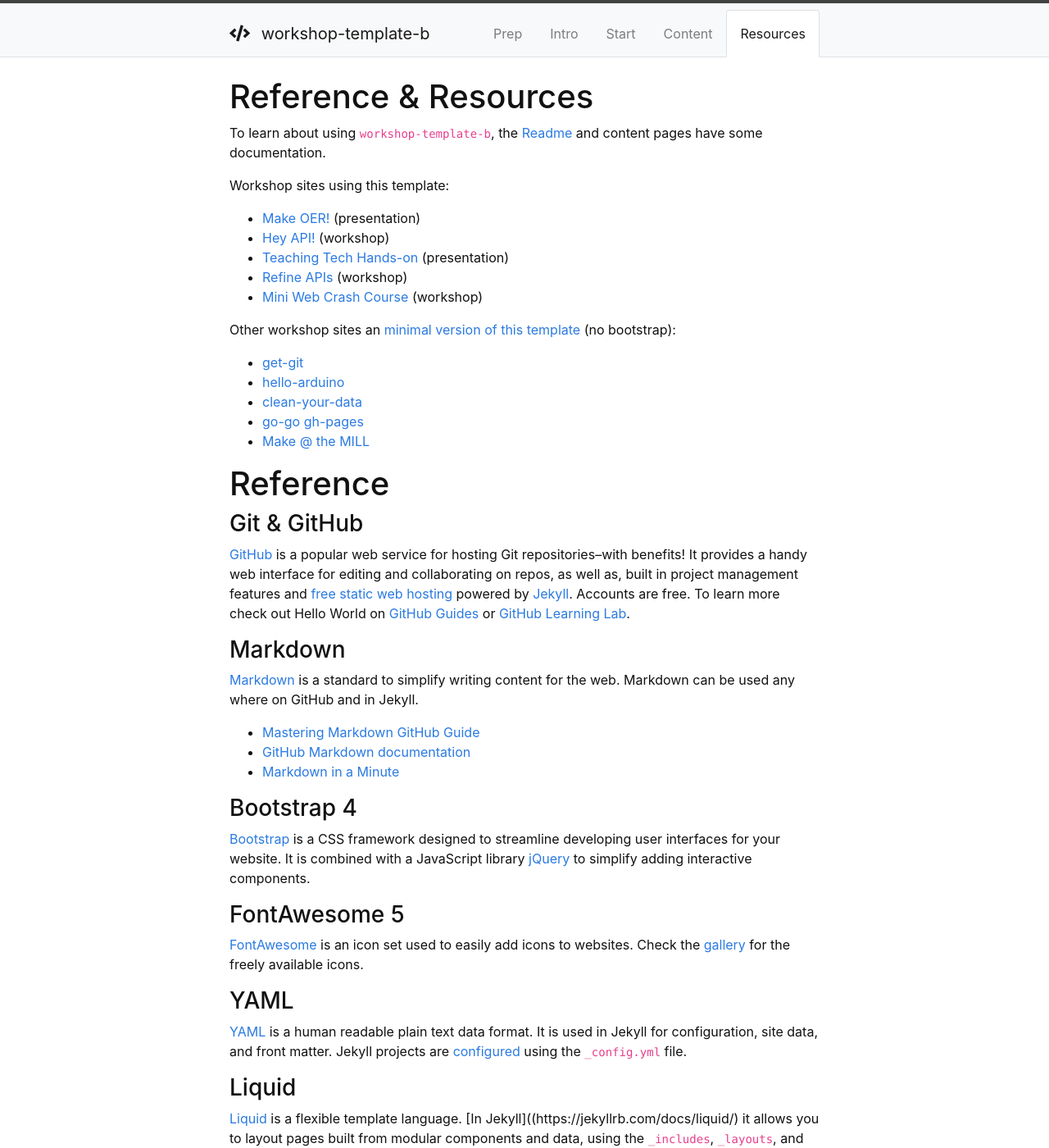
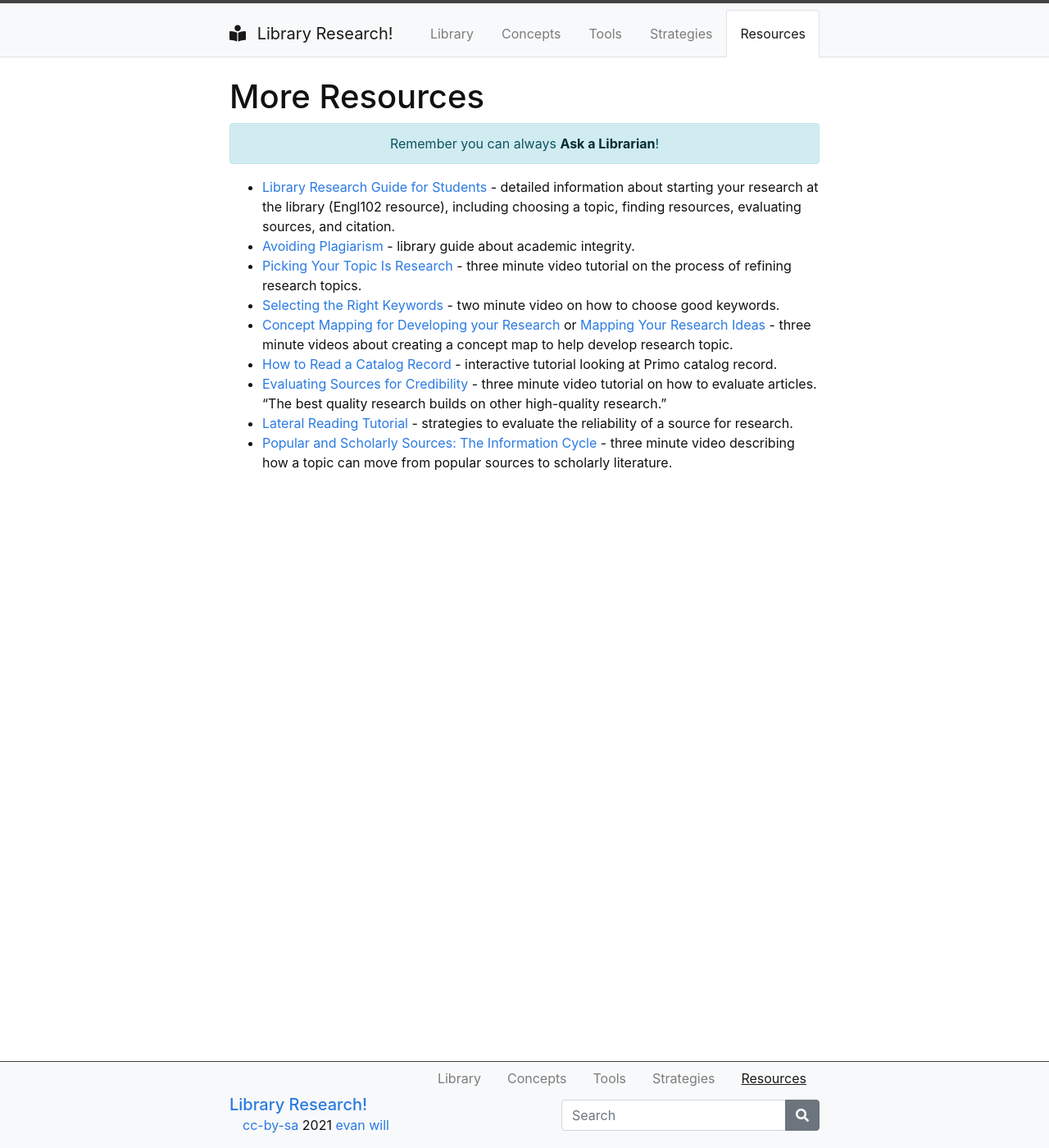
Before and after one commit to evanwill/library-intro, a Jekyll site: the page built from content/4-resources.md, in a window 1280 px wide and 1400 px high. Shown: the whole window at 82% size. Built offline with Jekyll 4.4.1, drawn with Linux system fonts in a browser that asks for light colours; some of the changed text lies outside the part shown.

Commit message:
workshop content

```diff
--- a/_config.yml
+++ b/_config.yml
@@ -10,15 +10,15 @@
 # SITE SETTINGS
 #
 # title appears in the header
-title: workshop-template-b
+title: Library Research!
 # title-icon appears in the header to give some pizazz (leave blank for none)
 # choose from Font Awesome 5 free, https://fontawesome.com/icons?d=gallery&m=free
 # some options: fas fa-wrench; fas fa-cogs; fas fa-code; fas fa-chalkboard-teacher; fas fa-book-open
-title-icon: fas fa-code
+title-icon: fas fa-book-reader
 # description, keywords, and image for meta tags
 # these do not visibility appear on the pages, but used for SEO
-description: "Create a workshop website quick and easy!"
-keywords: "workshops, websites, gh-pages, jekyll"
+description: "Getting starting on your scholarly research at University of Idaho Library."
+keywords: "workshops, research"
 featured-image: "/images/uidaho-workshop.jpg"
 # add search box to footer? true/false
 search: true
@@ -28,9 +28,9 @@ author: evan will
 # your github username for link [optional]
 github_username: evanwill
 # year or date published
-pub_year: 2020
+pub_year: 2021
 # location of code, the full url to your github repository
-source-code: https://github.com/evanwill/workshop-template-b
+source-code: https://github.com/evanwill/library-intro
 
 ##########
 # URL VARIABLES [optional!]
--- a/content/4-resources.md
+++ b/content/4-resources.md
@@ -1,70 +1,18 @@
 ---
-title: Reference & Resources
+title: More Resources
 nav: Resources
 ---
 
-To learn about using `workshop-template-b`, the [Readme](https://github.com/evanwill/workshop-template-b/blob/master/README.md) and content pages have some documentation.
+{% capture help %}
+Remember you can always [Ask a Librarian](https://www.lib.uidaho.edu/help/){:.alert-link}!{% endcapture %}
+{% include alert.html text=help color="info" align="center" %}
 
-Workshop sites using this template:
-
-- [Make OER!](https://evanwill.github.io/make-oer/) (presentation)
-- [Hey API!](https://evanwill.github.io/hey-api/) (workshop)
-- [Teaching Tech Hands-on](https://evanwill.github.io/tech-hands-on/) (presentation)
-- [Refine APIs](https://evanwill.github.io/refine-apis/) (workshop)
-- [Mini Web Crash Course](https://evanwill.github.io/mini-web-crash-course/) (workshop)
-
-Other workshop sites an [minimal version of this template](https://github.com/evanwill/workshop-template) (no bootstrap):
-
-- [get-git](https://evanwill.github.io/get-git/)
-- [hello-arduino](https://evanwill.github.io/hello-arduino/)
-- [clean-your-data](https://evanwill.github.io/clean-your-data/)
-- [go-go gh-pages](https://evanwill.github.io/go-go-ghpages/)
-- [Make @ the MILL](https://uidaholib.github.io/make-at-the-mill/)
-
-# Reference
-
-### Git & GitHub
-
-[GitHub](https://github.com/) is a popular web service for hosting Git repositories--with benefits!
-It provides a handy web interface for editing and collaborating on repos, as well as, built in project management features and [free static web hosting](https://pages.github.com/) powered by [Jekyll](https://jekyllrb.com/).
-Accounts are free.
-To learn more check out Hello World on [GitHub Guides](https://guides.github.com/) or [GitHub Learning Lab](https://lab.github.com/).
-
-### Markdown
-
-[Markdown](https://daringfireball.net/projects/markdown/) is a standard to simplify writing content for the web.
-Markdown can be used any where on GitHub and in Jekyll.
-
-- [Mastering Markdown GitHub Guide](https://guides.github.com/features/mastering-markdown/){:target="_blank" rel="noopener"}
-- [GitHub Markdown documentation](https://docs.github.com/en/free-pro-team@latest/github/writing-on-github/basic-writing-and-formatting-syntax){:target="_blank" rel="noopener"}
-- [Markdown in a Minute](https://evanwill.github.io/_drafts/notes/markdown-minute.html)
-
-### Bootstrap 4
-
-[Bootstrap](https://getbootstrap.com/) is a CSS framework designed to streamline developing user interfaces for your website.
-It is combined with a JavaScript library [jQuery](https://jquery.com/) to simplify adding interactive components.
-
-### FontAwesome 5
-
-[FontAwesome](https://fontawesome.com/) is an icon set used to easily add icons to websites.
-Check the [gallery](https://fontawesome.com/icons?d=gallery&m=free) for the freely available icons.
-
-### YAML
-
-[YAML](http://www.yaml.org/) is a human readable plain text data format.
-It is used in Jekyll for configuration, site data, and front matter.
-Jekyll projects are [configured](https://jekyllrb.com/docs/configuration/) using the `_config.yml` file.
-
-### Liquid
-
-[Liquid](http://shopify.github.io/liquid/) is a flexible template language.
-[In Jekyll]((https://jekyllrb.com/docs/liquid/) it allows you to layout pages built from modular components and data, using the `_includes`, `_layouts`, and `_data` directories.
-Liquid includes features such as operators, loops, and filters to manipulate raw content.
-Liquid statements are enclosed by {% raw %}`{%  %}`{% endraw %} and variables in {% raw %}`{{  }}`{% endraw %}.
-
-### Sass
-
-[Sass](http://sass-lang.com/) is a CSS extension / preprocessor.
-All normal CSS is valid SCSS, but Sass adds many powerful functions and programmatic features.
-Writing SCSS is often easier and more sensible, for example by supporting nesting, variables, and operators.
-Jekyll lets you write SASS in modular chucks called partials, in the `_sass` directory, that will be combined and compiled into normal CSS files when the site is built.
+- [Library Research Guide for Students](https://libguides.uidaho.edu/Engl102libraryunit) - detailed information about starting your research at the library (Engl102 resource), including choosing a topic, finding resources, evaluating sources, and citation.
+- [Avoiding Plagiarism](https://libguides.uidaho.edu/avoidingplagiarism) - library guide about academic integrity.
+- [Picking Your Topic Is Research](https://www.lib.ncsu.edu/tutorials/picking_topic) - three minute video tutorial on the process of refining research topics.
+- [Selecting the Right Keywords](https://vimeo.com/12861706) - two minute video on how to choose good keywords.
+- [Concept Mapping for Developing your Research](https://youtu.be/v_8rNiW4A9A) or [Mapping Your Research Ideas](https://youtu.be/jj-F6YVtsxI) - three minute videos about creating a concept map to help develop research topic.
+- [How to Read a Catalog Record](https://h5p.uidaholib.org/fye/how-to-read-a-catalog-record/) - interactive tutorial looking at Primo catalog record.
+- [Evaluating Sources for Credibility](https://youtu.be/PLTOVoHbH5c) - three minute video tutorial on how to evaluate articles. "The best quality research builds on other high-quality research."
+- [Lateral Reading Tutorial](https://www.lib.uidaho.edu/instruction/lateral/story.html) - strategies to evaluate the reliability of a source for research.
+- [Popular and Scholarly Sources: The Information Cycle](https://youtu.be/f-17MbjEws4) - three minute video describing how a topic can move from popular sources to scholarly literature.
```
Also changed, not shown: content/0-intro.md (added, +28 -0 lines), content/0-prep.md (deleted, +0 -70 lines), content/1-concepts.md (added, +25 -0 lines), content/1-intro.md (deleted, +0 -37 lines), content/2-lesson.md (deleted, +0 -41 lines), content/2-tools.md (added, +88 -0 lines), content/3-lesson.md (deleted, +0 -99 lines), content/3-strategies.md (added, +68 -0 lines), index.md (+3 -11 lines), README.md.
